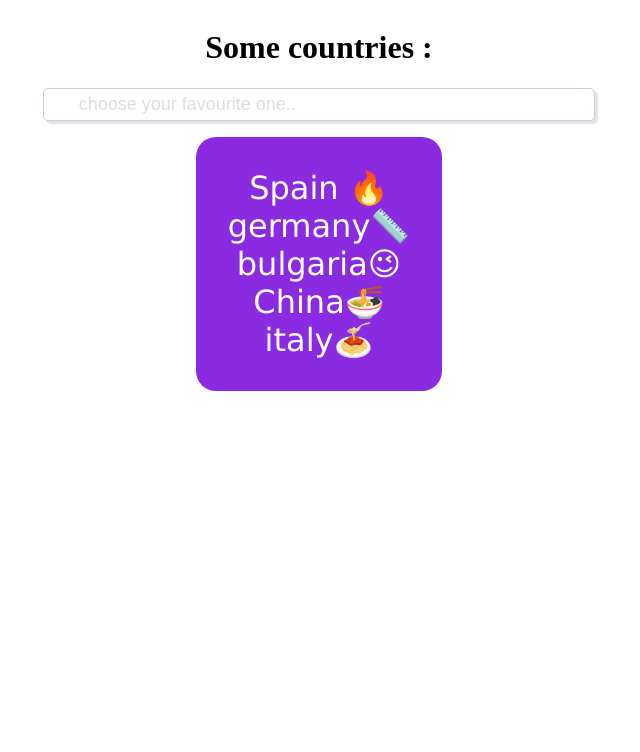
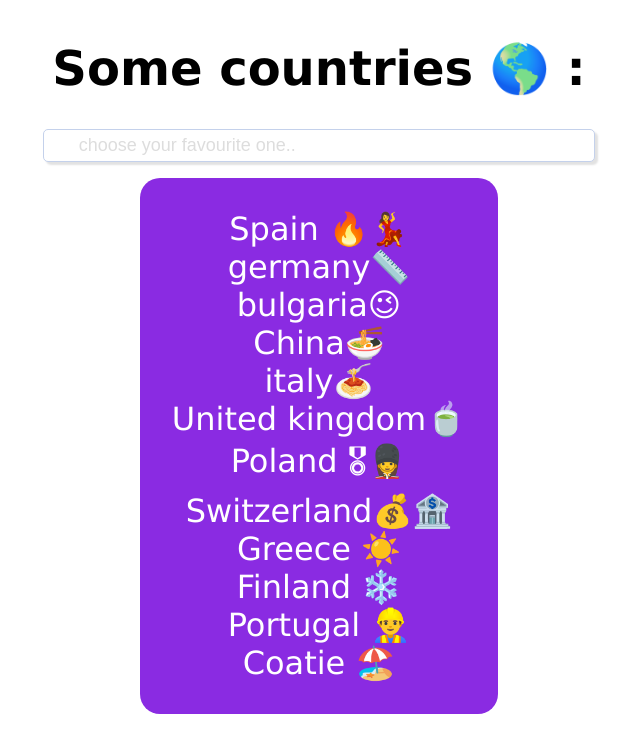
Before and after one commit to Mathias780/Class-Dom-Manipulation-js, a plain HTML site: page classExo_4/index.html in a window 1280 px wide. Shown: the whole page, without its empty margins (321-961 px from the left). Drawn offline with Linux system fonts and the light colour scheme.

Commit message:
[New]Refined :)

```diff
--- a/classExo_4/dom_4.js
+++ b/classExo_4/dom_4.js
@@ -1,7 +1,7 @@
 // Get elements
-let countryList = document.getElementById("countriesList")
-let userInput = document.getElementById("userCountry")
-let countries = countryList.getElementsByTagName("li")
+let countryList = document.getElementById("countriesList") // ul
+let userInput = document.getElementById("userCountry") // input
+let countries = countryList.getElementsByTagName("li") // li
 
 
 // listen to input each type
--- a/classExo_4/index.html
+++ b/classExo_4/index.html
@@ -8,14 +8,21 @@
 </head>
 <body>
     <div class="rapidStyle">
-        <h1>Some countries :</h1>
+        <h1>Some countries 🌎 :</h1>
         <input type="text" placeholder="choose your favourite one.." id="userCountry">
         <ul id="countriesList">
-            <li id="element1">Spain 🔥</li>
-            <li id="element2">germany📏</li>
-            <li id="element3">bulgaria😉</li>
-            <li id="element4">China🍜</li>
-            <li id="element5">italy🍝</li>
+            <li>Spain 🔥💃</li>
+            <li>germany📏</li>
+            <li>bulgaria😉</li>
+            <li>China🍜</li>
+            <li>italy🍝</li>
+            <li>United kingdom🍵</li>
+            <li>Poland 🎖💂‍♀️</li>
+            <li>Switzerland💰🏦</li>
+            <li>Greece ☀️</li>
+            <li>Finland ❄️</li>
+            <li>Portugal 👷‍♂️</li>
+            <li>Coatie 🏖️</li>
         </ul>
     </div>
     <script src="dom_4.js"></script>
--- a/classExo_4/style.css
+++ b/classExo_4/style.css
@@ -3,6 +3,12 @@
     align-items: center;
     justify-content: center;
     flex-direction: column;
+}
+
+h1 {
+    font-size: 3rem;
+    font-family: 'Lucida Sans', sans-serif;
+
 }
 
 #countriesList {
```
